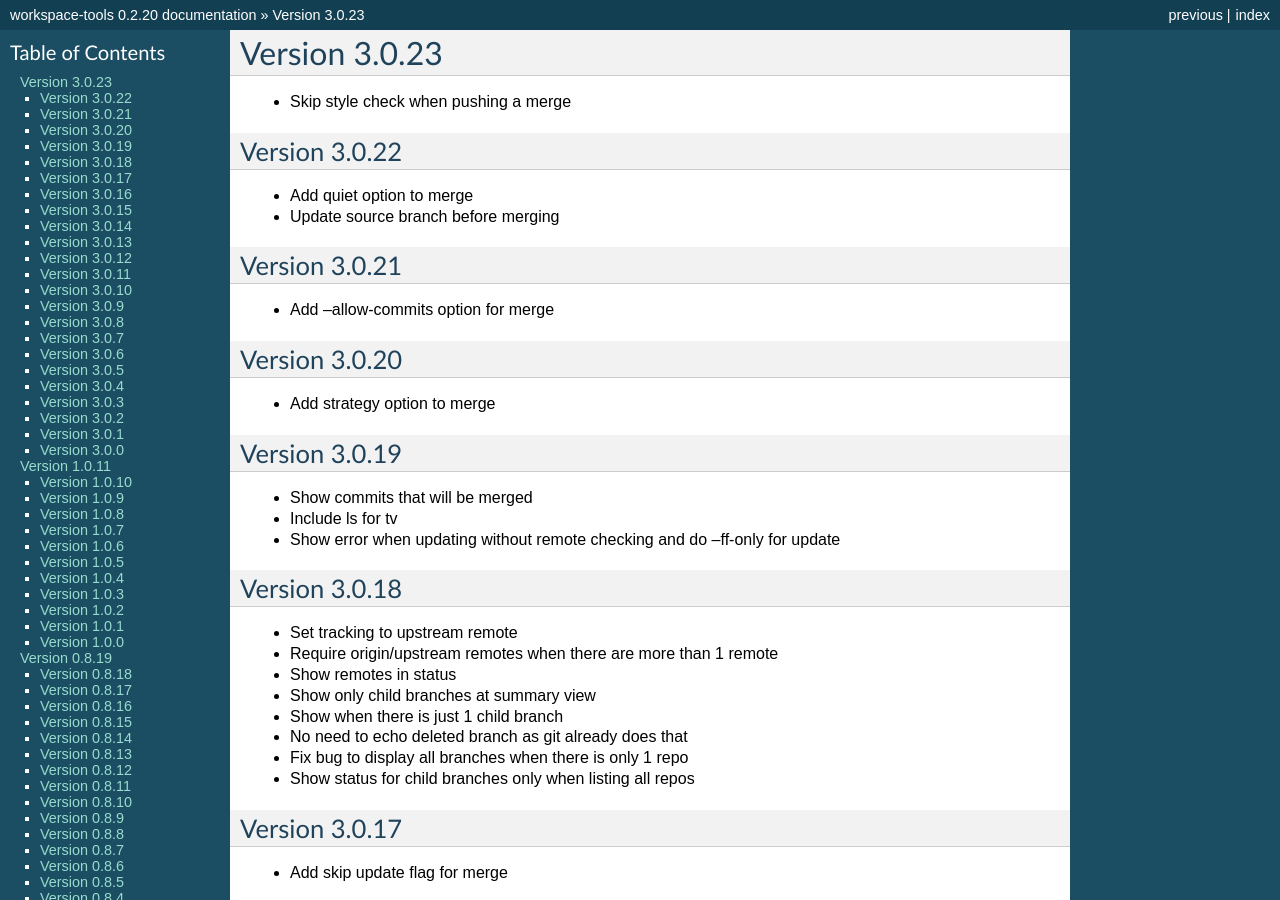
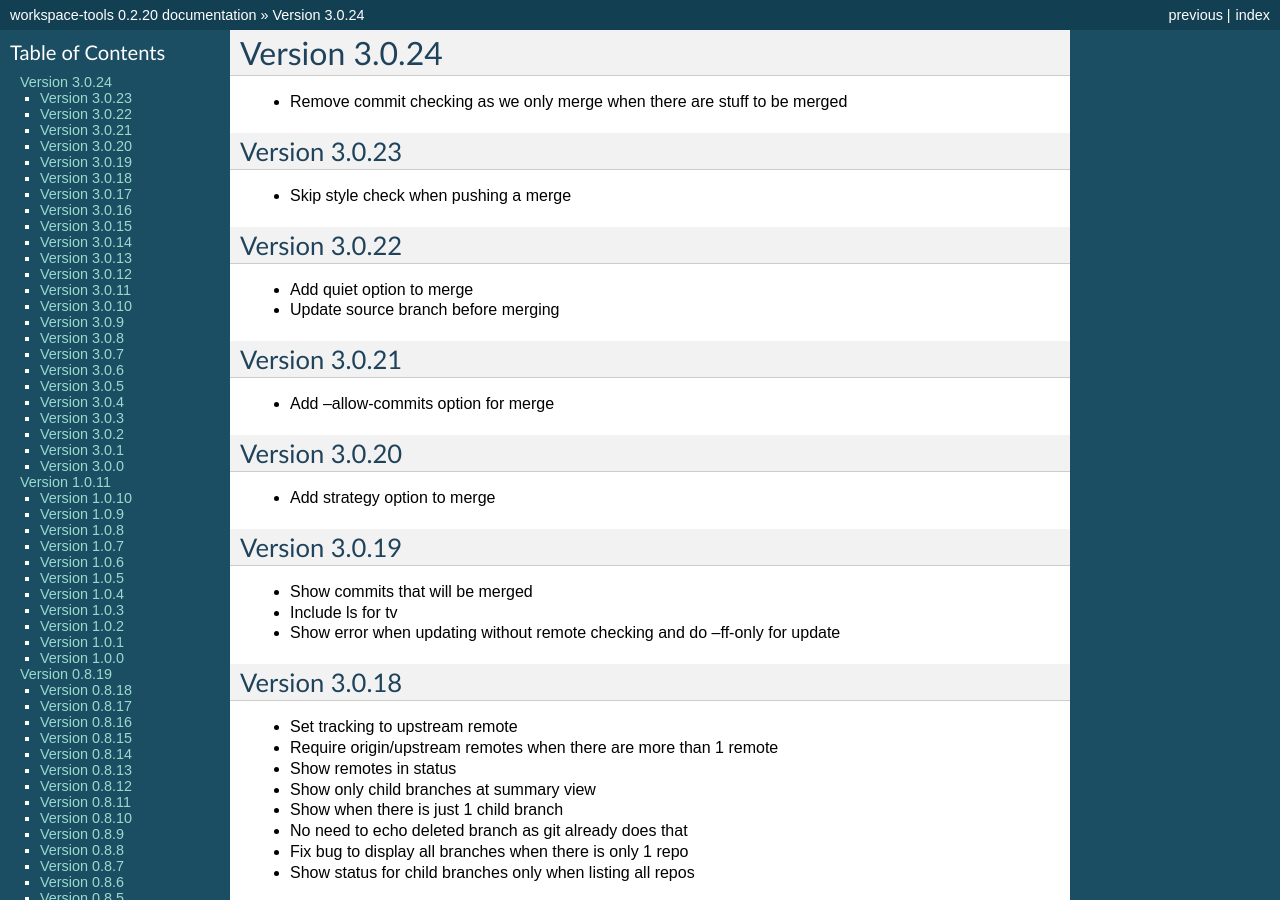
Before and after one commit to maxzheng/workspace-tools, a Sphinx documentation site: the page built from docs/CHANGELOG.rst, in a window 1280 px wide and 900 px high. Built offline with Sphinx 7.4.7, drawn with Linux system fonts in a browser that asks for light colours; some of the changed text lies outside the part shown.

Commit message:
Publish version 3.0.24

```diff
--- a/docs/CHANGELOG.rst
+++ b/docs/CHANGELOG.rst
@@ -1,5 +1,10 @@
+Version 3.0.24
+================================================================================
+
+* Remove commit checking as we only merge when there are stuff to be merged
+
 Version 3.0.23
-================================================================================
+--------------------------------------------------------------------------------
 
 * Skip style check when pushing a merge
 
--- a/setup.py
+++ b/setup.py
@@ -10,7 +10,7 @@ def find_files(path):
 
 setuptools.setup(
   name='workspace-tools',
-  version='3.0.23',
+  version='3.0.24',
 
   author='Max Zheng',
   author_email='maxzheng.os@gmail.com',
```
